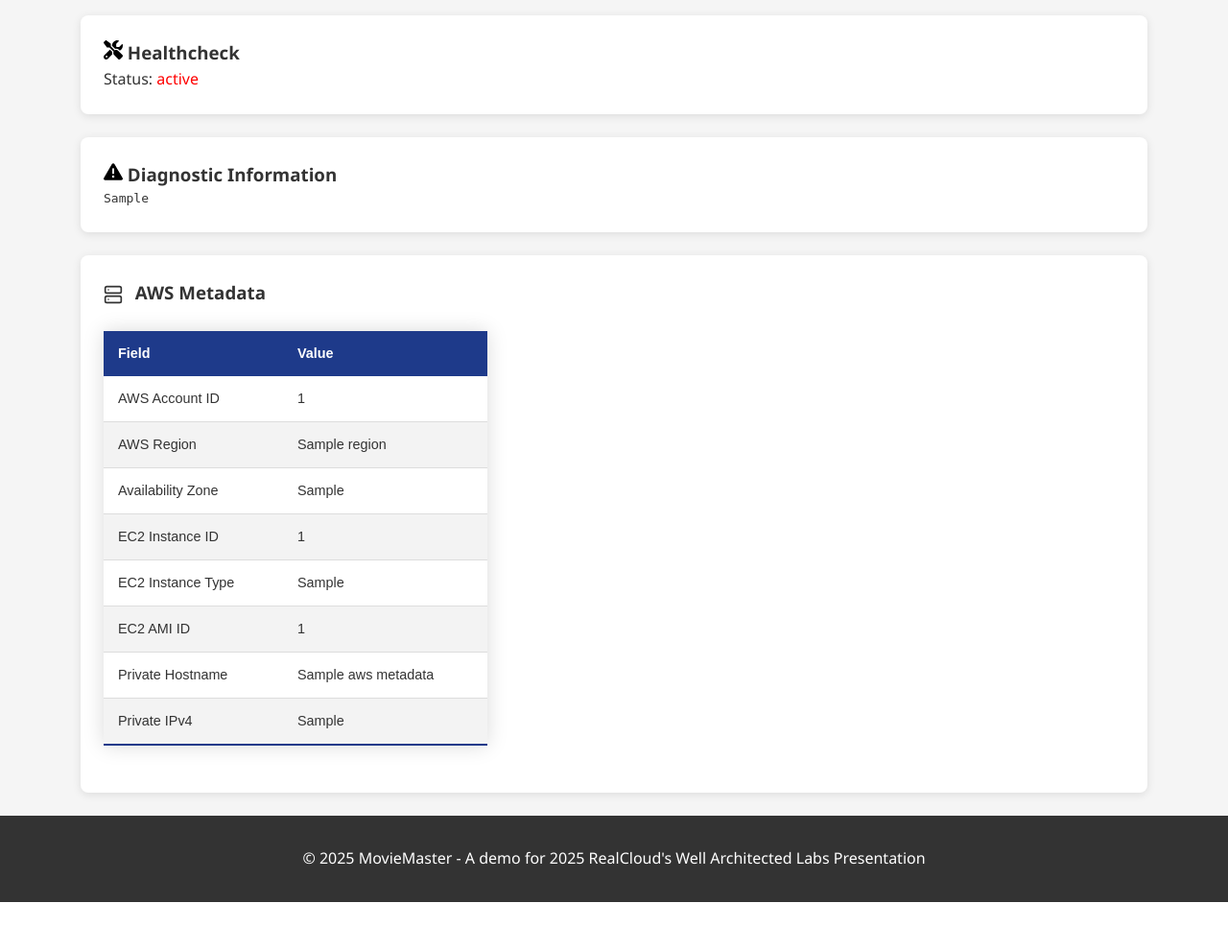
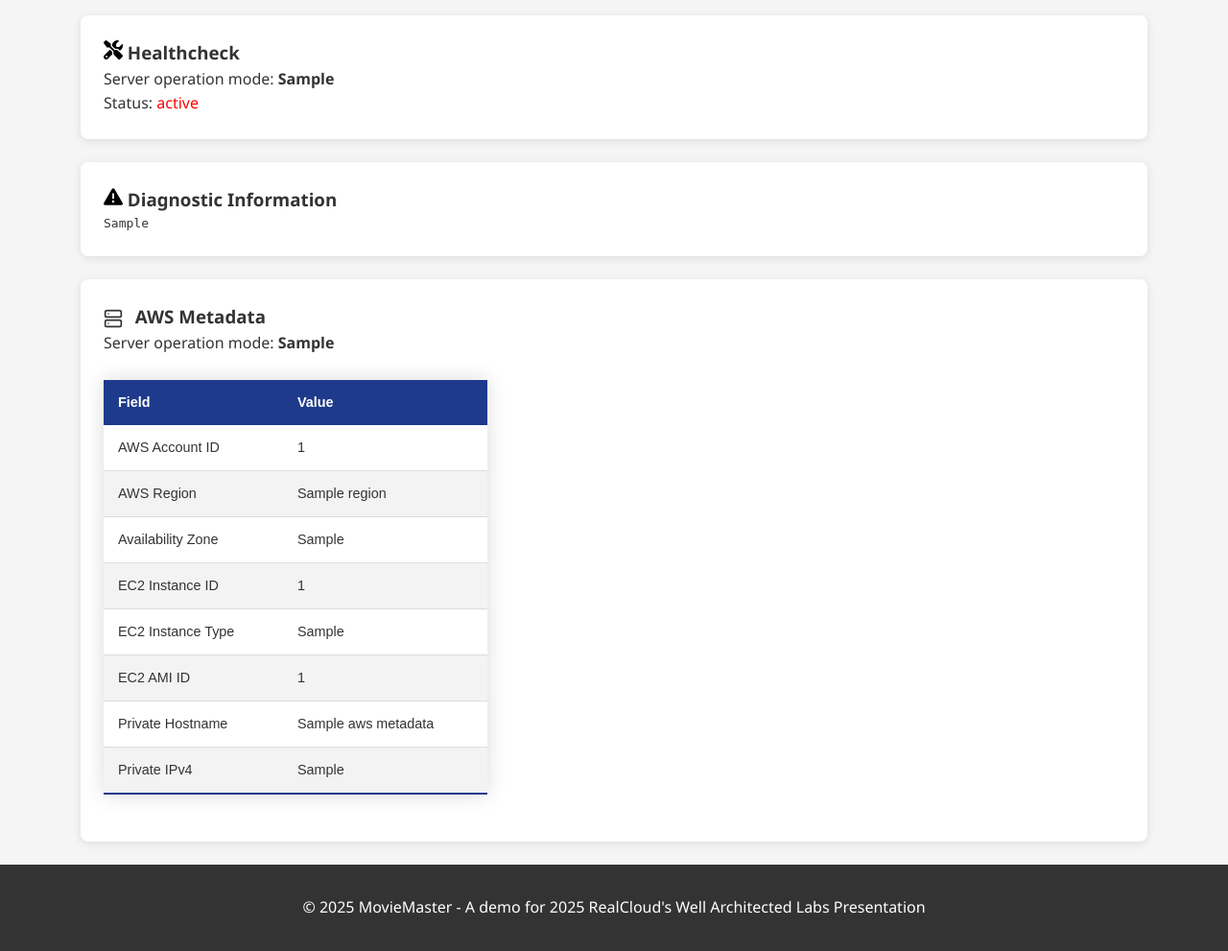
Before and after one commit to brenopelegrin/labestagio2025-realcloud, a Flask app: template webserver/templates/healthcheck.html in a window 1280 px wide. Shown: the part 114-1105 px from the top of the page at 96% size. Before the commit the page ends 1054 px from the top, so only its background shows below. Run offline with Flask 3, Linux system fonts and the light colour scheme; the template is opened without the code that fills it: most values are stand-ins (such as "Sample title", 1, 10 or a date in 2020).

Commit message:
ADD: UI element to show HealthCheckMode

```diff
--- a/infra/main.yaml
+++ b/infra/main.yaml
@@ -1562,7 +1562,7 @@ Resources:
             unzip -o /tmp/repository.zip -d /tmp/extraction_folder
             cp -r /tmp/extraction_folder/labestagio2025-realcloud-prod/. /home/ec2-user/labestagio2025-realcloud/
             python3 -m pip install -r /home/ec2-user/labestagio2025-realcloud/webserver/requirements.txt
-            echo "Testing CodePipeline! v3" > /tmp/pipeline_log.log
+            echo "Testing CodePipeline! v4" > /tmp/pipeline_log.log
             python3 /home/ec2-user/labestagio2025-realcloud/webserver/server.py -p 80 -r ${AWS::Region} -o ${ServerOperationMode}
 
   WebInstancePolicy:
--- a/webserver/server.py
+++ b/webserver/server.py
@@ -152,6 +152,7 @@ def get_formatted_ec2_metadata():
 @app.route('/')
 def home():
     global region
+    global HEALTHCHECK_MODE
     """
     Rota principal que exibe recomendações de TV.
     """
@@ -193,6 +194,7 @@ def home():
         'index.html',
         user_name=user_name,
         movie_title=tv_show,
+        operation_mode=HEALTHCHECK_MODE,
         aws_metadata=ec2_meta_content,
         diagnostic_info=diagnostic_info
     )
@@ -212,6 +214,7 @@ def set_mode(mode):
                 'control.html',
                 success=False,
                 message=message,
+                operation_mode=HEALTHCHECK_MODE,
                 aws_metadata=ec2_meta_content
             ),
             status_code
@@ -232,6 +235,7 @@ def set_mode(mode):
             'control.html',
             success=True,
             message=message,
+            operation_mode=HEALTHCHECK_MODE,
             aws_metadata=ec2_meta_content
         ),
         status_code
@@ -244,6 +248,7 @@ def healthcheck():
     Rota de verificação de saúde. Verifica a dependência do serviço de recomendação.
     """
     global region
+    global HEALTHCHECK_MODE
     is_healthy = True
     diagnostic_info = ''
     TEST = 'test'
@@ -284,6 +289,7 @@ def healthcheck():
                 'healthcheck.html',
                 health_status=health_status,
                 is_healthy=is_healthy,
+                operation_mode=HEALTHCHECK_MODE,
                 diagnostic_info=diagnostic_info,
                 aws_metadata=ec2_meta_content
             ),
@@ -295,6 +301,7 @@ def healthcheck():
             render_template(
                 'healthcheck.html',
                 health_status=health_status,
+                operation_mode=HEALTHCHECK_MODE,
                 diagnostic_info=diagnostic_info,
                 aws_metadata=ec2_meta_content
             ),
--- a/webserver/templates/healthcheck.html
+++ b/webserver/templates/healthcheck.html
@@ -21,6 +21,9 @@
                 <svg xmlns="http://www.w3.org/2000/svg" width="20" height="20" viewBox="0 0 512 512"><!--!Font Awesome Free 6.7.2 by @fontawesome - https://fontawesome.com License - https://fontawesome.com/license/free Copyright 2025 Fonticons, Inc.--><path d="M78.6 5C69.1-2.4 55.6-1.5 47 7L7 47c-8.5 8.5-9.4 22-2.1 31.6l80 104c4.5 5.9 11.6 9.4 19 9.4l54.1 0 109 109c-14.7 29-10 65.4 14.3 89.6l112 112c12.5 12.5 32.8 12.5 45.3 0l64-64c12.5-12.5 12.5-32.8 0-45.3l-112-112c-24.2-24.2-60.6-29-89.6-14.3l-109-109 0-54.1c0-7.5-3.5-14.5-9.4-19L78.6 5zM19.9 396.1C7.2 408.8 0 426.1 0 444.1C0 481.6 30.4 512 67.9 512c18 0 35.3-7.2 48-19.9L233.7 374.3c-7.8-20.9-9-43.6-3.6-65.1l-61.7-61.7L19.9 396.1zM512 144c0-10.5-1.1-20.7-3.2-30.5c-2.4-11.2-16.1-14.1-24.2-6l-63.9 63.9c-3 3-7.1 4.7-11.3 4.7L352 176c-8.8 0-16-7.2-16-16l0-57.4c0-4.2 1.7-8.3 4.7-11.3l63.9-63.9c8.1-8.1 5.2-21.8-6-24.2C388.7 1.1 378.5 0 368 0C288.5 0 224 64.5 224 144l0 .8 85.3 85.3c36-9.1 75.8 .5 104 28.7L429 274.5c49-23 83-72.8 83-130.5zM56 432a24 24 0 1 1 48 0 24 24 0 1 1 -48 0z"/></svg>
                 Healthcheck
             </h3>
+            {% if operation_mode %}
+            <p>Server operation mode: <b>{{operation_mode}}</b></p>
+            {% endif %}
             {% if is_healthy == true %}
               <p class="diagnostic-output">Status: <a style="color: green;">{{health_status}}</a></p>
             {% else %}
@@ -40,11 +43,14 @@
 
         <section id="metadata-section">
             <div id="metadata-container">
+                <h3>
+                    <svg xmlns="http://www.w3.org/2000/svg" width="20" height="20" viewBox="0 0 24 24" fill="none" stroke="currentColor" stroke-width="2" stroke-linecap="round" stroke-linejoin="round" class="feather feather-server" style="vertical-align: middle; margin-right: 8px;"><rect x="2" y="2" width="20" height="8" rx="2" ry="2"></rect><rect x="2" y="14" width="20" height="8" rx="2" ry="2"></rect><line x1="6" y1="6" x2="6.01" y2="6"></line><line x1="6" y1="18" x2="6.01" y2="18"></line></svg>
+                    AWS Metadata
+                </h3>
+                {% if operation_mode %}
+                <p>Server operation mode: <b>{{operation_mode}}</b></p>
+                {% endif %}
                 {% if aws_metadata and not aws_metadata.error %}
-                    <h3>
-                        <svg xmlns="http://www.w3.org/2000/svg" width="20" height="20" viewBox="0 0 24 24" fill="none" stroke="currentColor" stroke-width="2" stroke-linecap="round" stroke-linejoin="round" class="feather feather-server" style="vertical-align: middle; margin-right: 8px;"><rect x="2" y="2" width="20" height="8" rx="2" ry="2"></rect><rect x="2" y="14" width="20" height="8" rx="2" ry="2"></rect><line x1="6" y1="6" x2="6.01" y2="6"></line><line x1="6" y1="18" x2="6.01" y2="18"></line></svg>
-                        AWS Metadata
-                    </h3>
                     <table class='styled-table'>
                         <thead>
                             <tr>
@@ -88,10 +94,6 @@
                         </tbody>
                     </table>
                 {% else %}
-                    <h3>
-                        <svg xmlns="http://www.w3.org/2000/svg" width="20" height="20" viewBox="0 0 24 24" fill="none" stroke="currentColor" stroke-width="2" stroke-linecap="round" stroke-linejoin="round" class="feather feather-server" style="vertical-align: middle; margin-right: 8px;"><rect x="2" y="2" width="20" height="8" rx="2" ry="2"></rect><rect x="2" y="14" width="20" height="8" rx="2" ry="2"></rect><line x1="6" y1="6" x2="6.01" y2="6"></line><line x1="6" y1="18" x2="6.01" y2="18"></line></svg>
-                        AWS Metadata
-                    </h3>
                     <p>
                         {{aws_metadata.error}}
                     </p>
```
Also changed, not shown: webserver/templates/index.html (+7 -8 lines).
